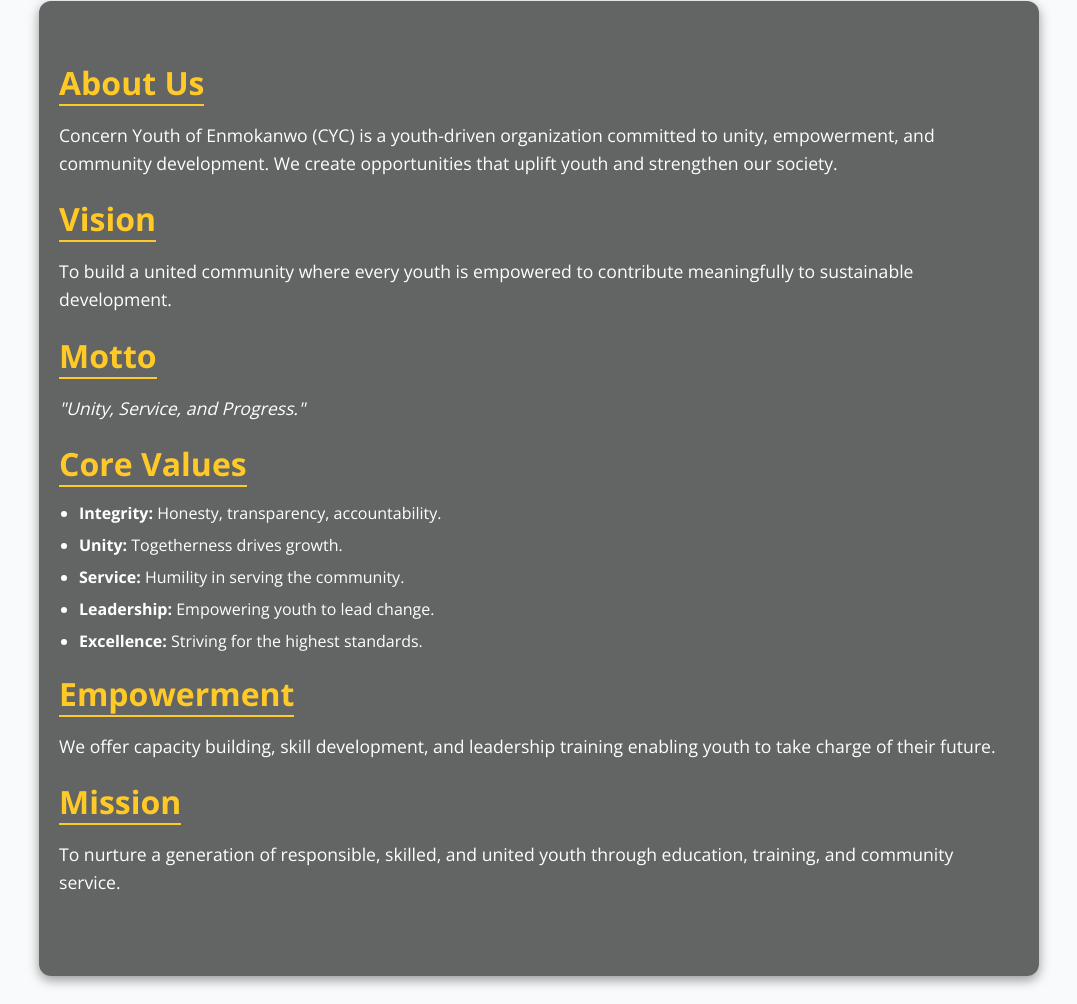
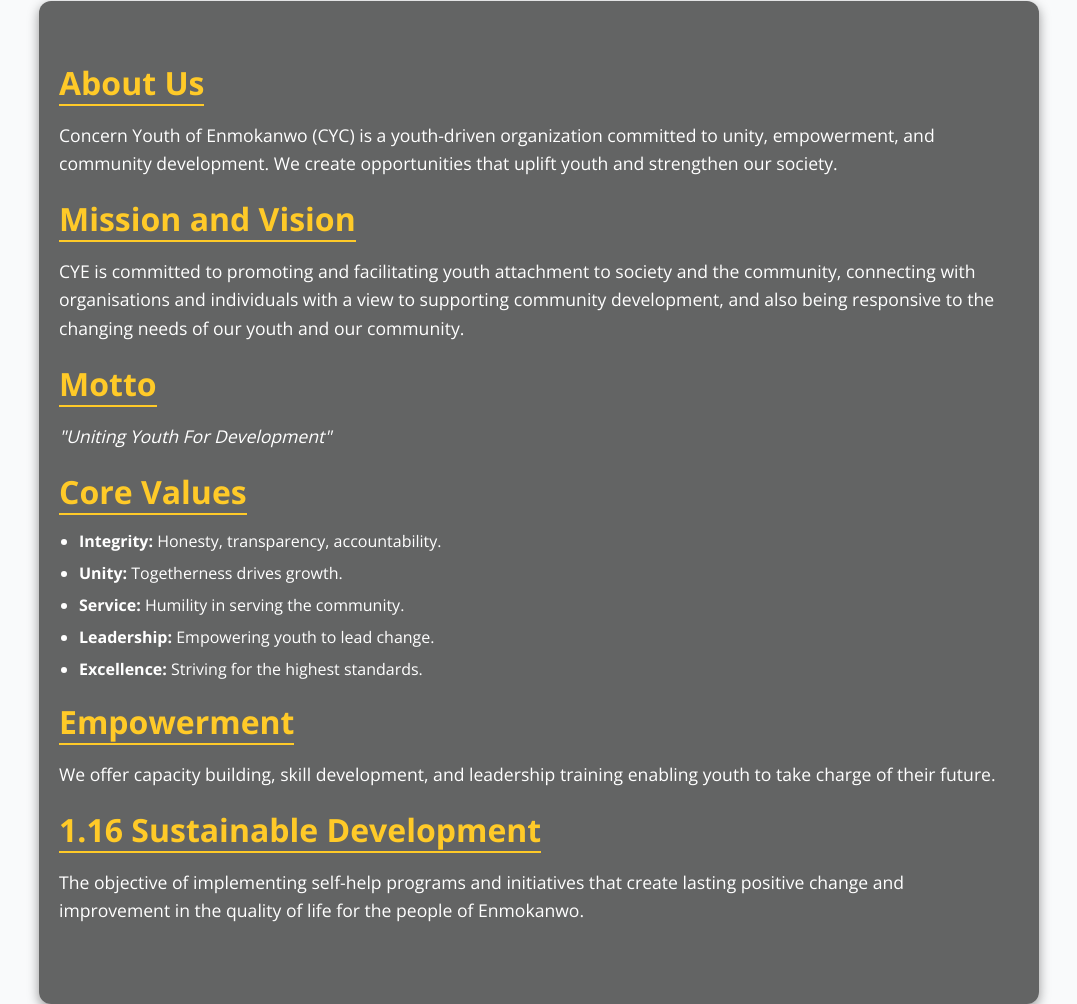
Before and after one commit to PROF-ERICUS/CONCERN-YOUTH-OF-ENMOKANWO, a plain HTML site: page about.html in a window 1280 px wide. Shown: the part 409-1413 px from the top of the page, without its empty margins (101-1178 px from the left). Drawn offline with nearby package versions, Linux system fonts and the light colour scheme.

Commit message:
Update about.html

```diff
--- a/about.html
+++ b/about.html
@@ -146,10 +146,10 @@
 <section class="about-section">
   <h2>About Us</h2>
   <p>Concern Youth of Enmokanwo (CYC) is a youth-driven organization committed to unity, empowerment, and community development. We create opportunities that uplift youth and strengthen our society.</p>
-  <h2>Vision</h2>
-  <p>To build a united community where every youth is empowered to contribute meaningfully to sustainable development.</p>
+  <h2>Mission and Vision</h2>
+  <p>CYE is committed to promoting and facilitating youth attachment to society and the community, connecting with organisations and individuals with a view to supporting community development, and also being responsive to the changing needs of our youth and our community.</p>
   <h2>Motto</h2>
-  <p><em>"Unity, Service, and Progress."</em></p>
+  <p><em>"Uniting Youth For Development"</em></p>
   <h2>Core Values</h2>
   <ul>
     <li><strong>Integrity:</strong> Honesty, transparency, accountability.</li>
@@ -160,14 +160,14 @@
   </ul>
   <h2>Empowerment</h2>
   <p>We offer capacity building, skill development, and leadership training enabling youth to take charge of their future.</p>
-  <h2>Mission</h2>
-  <p>To nurture a generation of responsible, skilled, and united youth through education, training, and community service.</p>
+  <h2>1.16 Sustainable Development</h2>
+  <p>The objective of implementing self-help programs and initiatives that create lasting positive change and improvement in the quality of life for the people of Enmokanwo.</p>
 </section>
 
 <footer>
   <p>&copy; <span id="year"></span> Concern Youth of Enmokanwo. All rights reserved.</p>
   <div class="social-links">
-    <a href="#"><i class="fab fa-facebook"></i></a>
+    <a href="https://www.facebook.com/share/1BxeVjF9F9/"><i class="fab fa-facebook"></i></a>
     <a href="#"><i class="fab fa-twitter"></i></a>
     <a href="#"><i class="fab fa-instagram"></i></a>
   </div>
```
